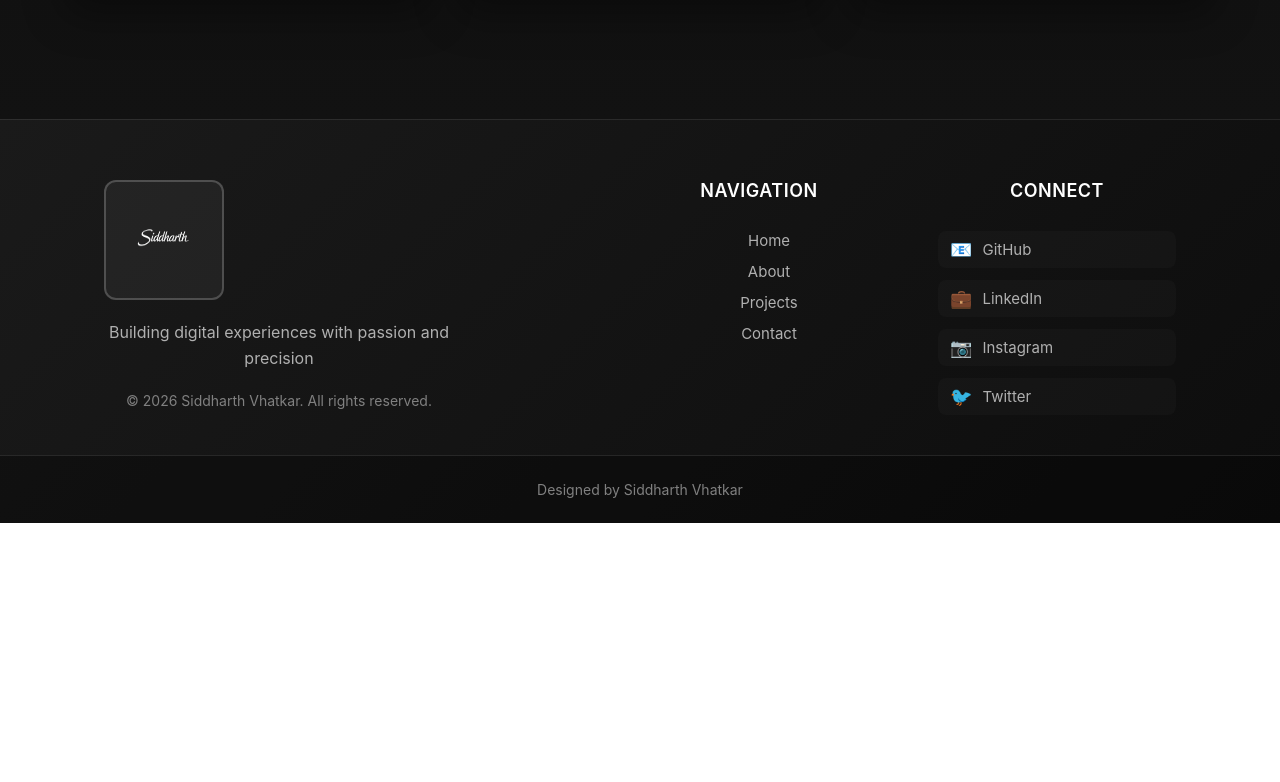
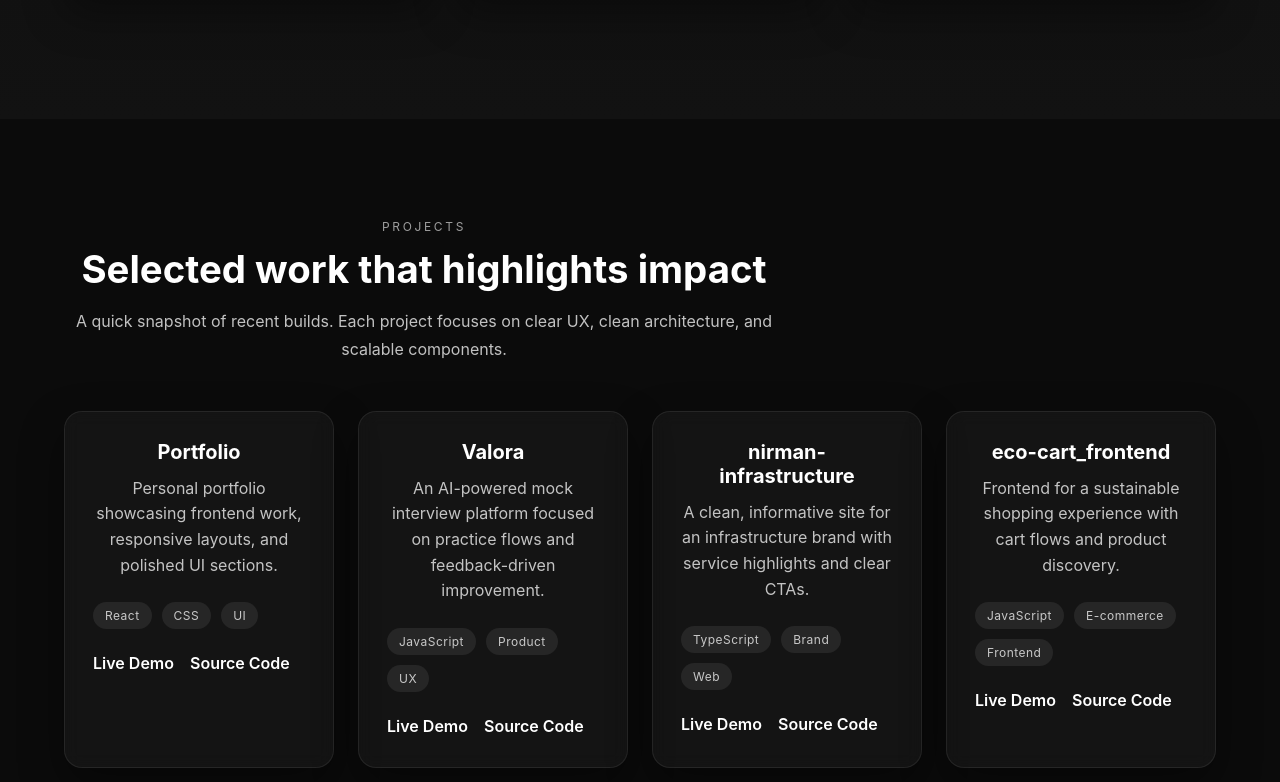
Before and after one commit to SiddharthThe/Portfolio, a React (Create React App) app: page / in a window 1280 px wide. Shown: the part 1458-2240 px from the top of the page. Before the commit the page ends 1981 px from the top, so only its background shows below. Built offline with nearby package versions, Linux system fonts and the light colour scheme.

Commit message:
added projects section

```diff
--- /dev/null
+++ b/src/components/projects-section.css
@@ -0,0 +1,109 @@
+.projects-section {
+  padding: 96px 5% 120px;
+  background: #0b0b0b;
+  color: #ffffff;
+}
+
+.projects-container {
+  max-width: 1200px;
+  margin: 0 auto;
+}
+
+.projects-header {
+  max-width: 720px;
+  margin-bottom: 48px;
+}
+
+.projects-eyebrow {
+  display: inline-block;
+  text-transform: uppercase;
+  letter-spacing: 0.22em;
+  font-size: 12px;
+  color: rgba(255, 255, 255, 0.6);
+  margin-bottom: 12px;
+}
+
+.projects-header h2 {
+  font-size: clamp(28px, 3vw, 40px);
+  margin: 0 0 16px;
+}
+
+.projects-header p {
+  font-size: 16px;
+  line-height: 1.7;
+  color: rgba(255, 255, 255, 0.75);
+  margin: 0;
+}
+
+.projects-grid {
+  display: grid;
+  gap: 24px;
+  grid-template-columns: repeat(auto-fit, minmax(260px, 1fr));
+}
+
+.project-card {
+  background: rgba(255, 255, 255, 0.04);
+  border: 1px solid rgba(255, 255, 255, 0.08);
+  border-radius: 18px;
+  padding: 28px;
+  display: flex;
+  flex-direction: column;
+  gap: 24px;
+  min-height: 280px;
+  box-shadow: 0 18px 44px rgba(0, 0, 0, 0.4);
+  backdrop-filter: blur(8px);
+}
+
+.project-card-header h3 {
+  margin: 0 0 12px;
+  font-size: 20px;
+}
+
+.project-card-header p {
+  margin: 0;
+  color: rgba(255, 255, 255, 0.75);
+  line-height: 1.6;
+}
+
+.project-tags {
+  display: flex;
+  flex-wrap: wrap;
+  gap: 10px;
+}
+
+.project-tag {
+  padding: 6px 12px;
+  border-radius: 999px;
+  background: rgba(255, 255, 255, 0.08);
+  font-size: 12px;
+  letter-spacing: 0.04em;
+  color: rgba(255, 255, 255, 0.75);
+}
+
+.project-links {
+  display: flex;
+  gap: 16px;
+}
+
+.project-links a {
+  color: #ffffff;
+  font-weight: 600;
+  text-decoration: none;
+  border-bottom: 1px solid transparent;
+  padding-bottom: 2px;
+  transition: border-color 0.2s ease;
+}
+
+.project-links a:hover {
+  border-color: rgba(255, 255, 255, 0.7);
+}
+
+@media (max-width: 768px) {
+  .projects-section {
+    padding: 72px 6% 96px;
+  }
+
+  .project-card {
+    padding: 24px;
+  }
+}
--- /dev/null
+++ b/src/components/projects-section.js
@@ -0,0 +1,88 @@
+import React from 'react';
+import './projects-section.css';
+
+const projects = [
+  {
+    title: 'Portfolio',
+    description:
+      'Personal portfolio showcasing frontend work, responsive layouts, and polished UI sections.',
+    tags: ['React', 'CSS', 'UI'],
+    links: {
+      live: '#',
+      repo: '#',
+    },
+  },
+  {
+    title: 'Valora',
+    description:
+      'An AI-powered mock interview platform focused on practice flows and feedback-driven improvement.',
+    tags: ['JavaScript', 'Product', 'UX'],
+    links: {
+      live: '#',
+      repo: '#',
+    },
+  },
+  {
+    title: 'nirman-infrastructure',
+    description:
+      'A clean, informative site for an infrastructure brand with service highlights and clear CTAs.',
+    tags: ['TypeScript', 'Brand', 'Web'],
+    links: {
+      live: '#',
+      repo: '#',
+    },
+  },
+  {
+    title: 'eco-cart_frontend',
+    description:
+      'Frontend for a sustainable shopping experience with cart flows and product discovery.',
+    tags: ['JavaScript', 'E-commerce', 'Frontend'],
+    links: {
+      live: '#',
+      repo: '#',
+    },
+  },
+];
+
+export const ProjectsSection = () => {
+  return (
+    <section className="projects-section" id="projects">
+      <div className="projects-container">
+        <div className="projects-header">
+          <span className="projects-eyebrow">Projects</span>
+          <h2>Selected work that highlights impact</h2>
+          <p>
+            A quick snapshot of recent builds. Each project focuses on clear UX, clean
+            architecture, and scalable components.
+          </p>
+        </div>
+
+        <div className="projects-grid">
+          {projects.map((project) => (
+            <article className="project-card" key={project.title}>
+              <div className="project-card-header">
+                <h3>{project.title}</h3>
+                <p>{project.description}</p>
+              </div>
+              <div className="project-tags">
+                {project.tags.map((tag) => (
+                  <span className="project-tag" key={tag}>
+                    {tag}
+                  </span>
+                ))}
+              </div>
+              <div className="project-links">
+                <a href={project.links.live} target="_blank" rel="noopener noreferrer">
+                  Live Demo
+                </a>
+                <a href={project.links.repo} target="_blank" rel="noopener noreferrer">
+                  Source Code
+                </a>
+              </div>
+            </article>
+          ))}
+        </div>
+      </div>
+    </section>
+  );
+};
--- a/src/pages/home.js
+++ b/src/pages/home.js
@@ -1,12 +1,14 @@
 import React from 'react'
 import { HeroSection } from '../components/hero-section'
 import { AboutSection } from '../components/about-section'
+import { ProjectsSection } from '../components/projects-section'
 
 function Home() {
   return (
     <div>
       <HeroSection />
       <AboutSection />
+      <ProjectsSection />
     </div>
   )
 }
```
